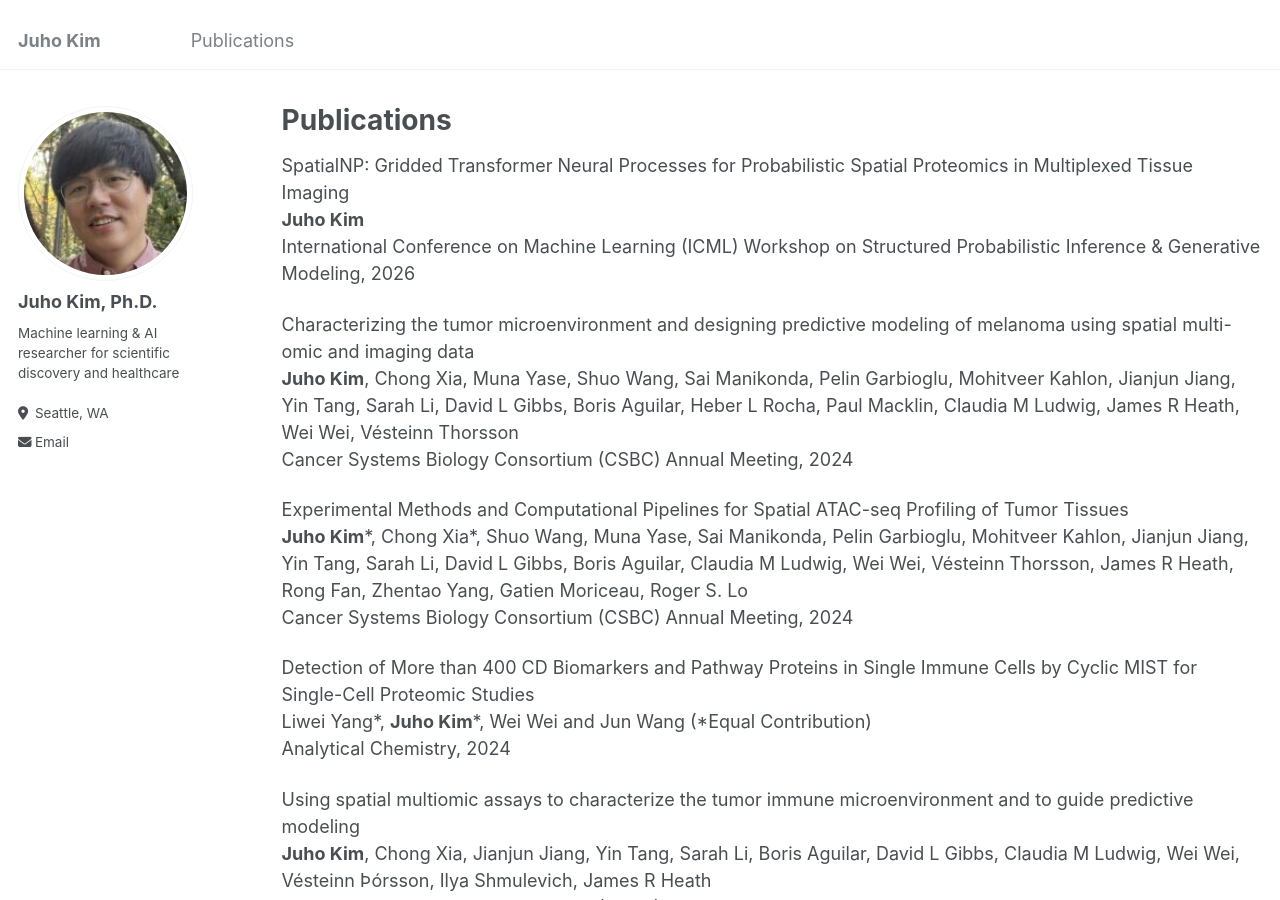
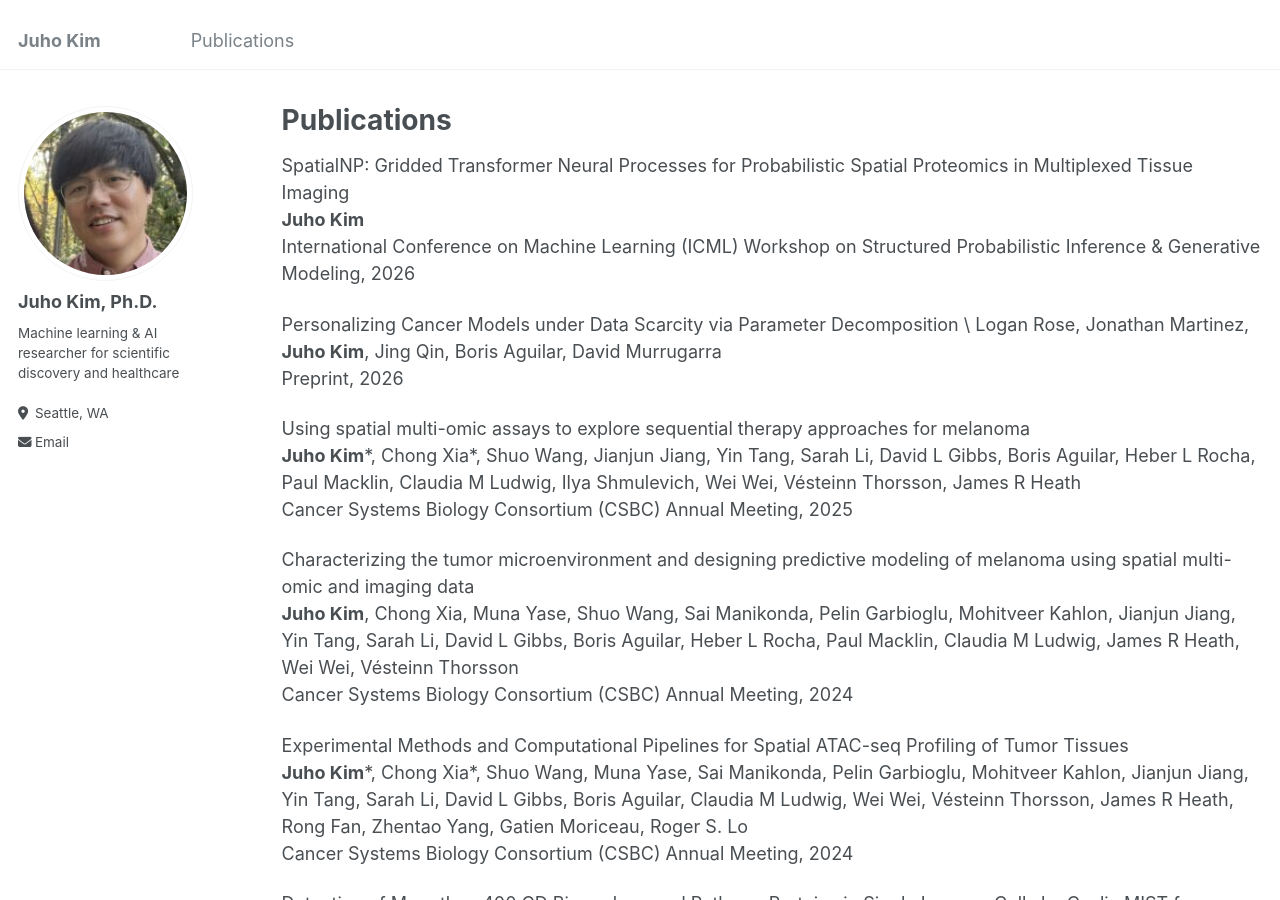
Before and after one commit to juhokim/juhokim.github.io, a Jekyll site: the page built from _pages/publications.md, in a window 1280 px wide and 900 px high. Built offline with Jekyll 4.4.1, drawn with Linux system fonts in a browser that asks for light colours.

Commit message:
Update publications.md

```diff
--- a/_pages/publications.md
+++ b/_pages/publications.md
@@ -8,6 +8,16 @@ author_profile: true
 SpatialNP: Gridded Transformer Neural Processes for Probabilistic Spatial Proteomics in Multiplexed Tissue Imaging \
 **Juho Kim** \
 International Conference on Machine Learning (ICML) Workshop on Structured Probabilistic Inference & Generative Modeling, 2026
+
+
+Personalizing Cancer Models under Data Scarcity via Parameter Decomposition \
+Logan Rose, Jonathan Martinez, **Juho Kim**, Jing Qin, Boris Aguilar, David Murrugarra \
+Preprint, 2026
+
+
+Using spatial multi-omic assays to explore sequential therapy approaches for melanoma \
+**Juho Kim**\*, Chong Xia\*, Shuo Wang, Jianjun Jiang, Yin Tang, Sarah Li, David L Gibbs, Boris Aguilar, Heber L Rocha, Paul Macklin, Claudia M Ludwig, Ilya Shmulevich, Wei Wei, Vésteinn Thorsson, James R Heath \
+Cancer Systems Biology Consortium (CSBC) Annual Meeting, 2025
 
 
 Characterizing the tumor microenvironment and designing predictive modeling of melanoma using spatial multi-omic and imaging data \
```
